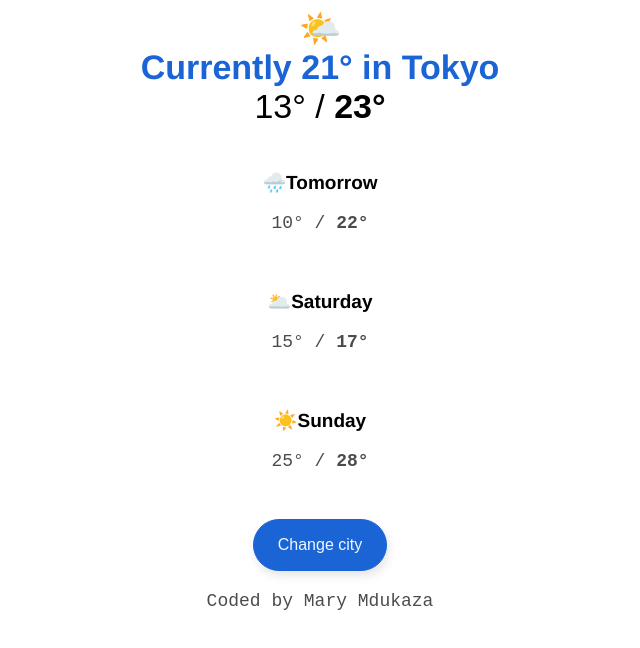
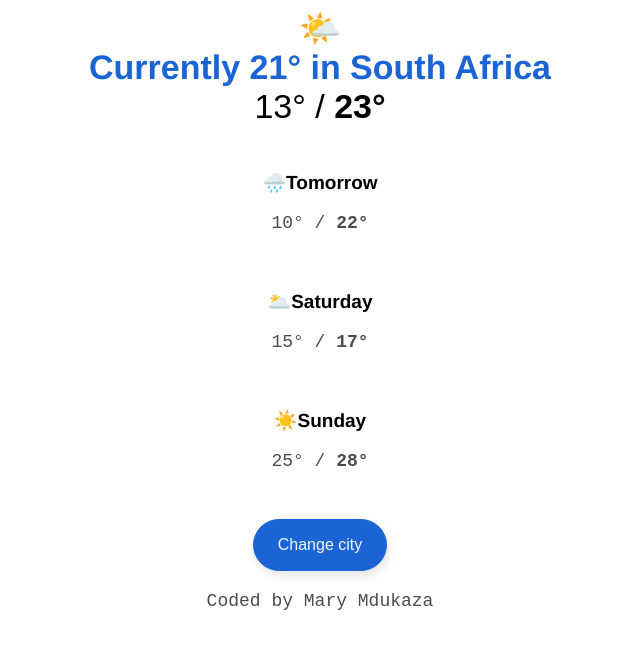
Before and after one commit to MaryMdukaza/HTML-Weather-App, a plain HTML site: page index.html in a window 1280 px wide. Shown: the whole page, without its empty margins (320-960 px from the left). Drawn offline with Linux system fonts and the light colour scheme.

Commit message:
Update index.html

```diff
--- a/index.html
+++ b/index.html
@@ -68,7 +68,7 @@
     <div class="main-page">
       <h1>
         🌤️ <br />
-        Currently 21° in Tokyo
+        Currently 21° in South Africa
       </h1>
       <h2>13° / <strong>23°</strong></h2>
       <ul>
```
